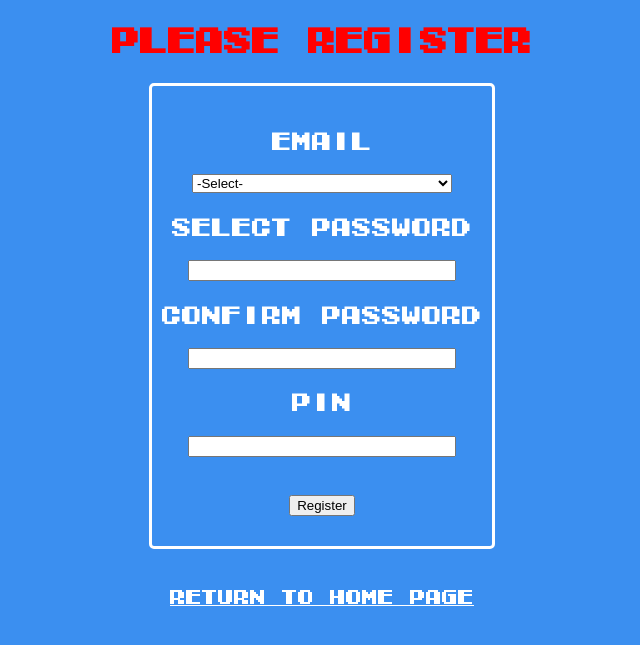
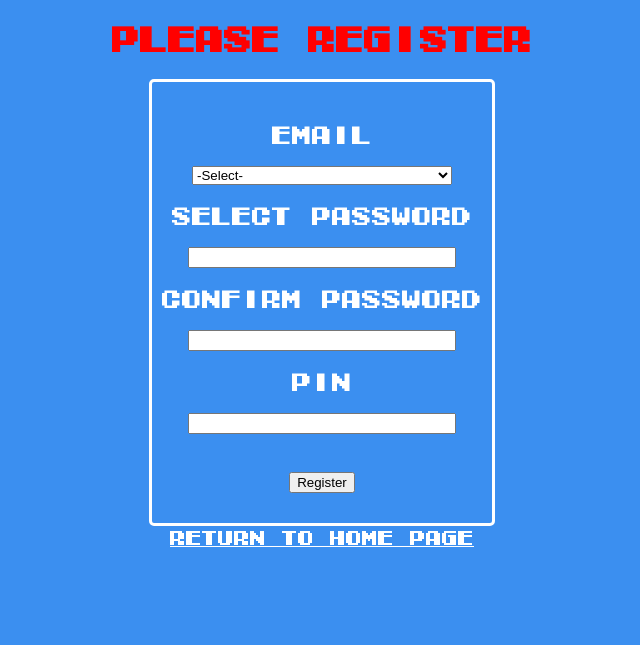
Before and after one commit to Ashwind34/contestAPI, a PHP site: page /src/register.php in a window 1280 px wide. Shown: the top 645 px of the page, without its empty margins (318-958 px from the left). Run offline with PHP 8.4, Linux system fonts and the light colour scheme; data that the repository does not hold is empty; a stand-in replaces the project's code that opens the database connection; some web fonts are replaced.

Commit message:
additional styling for password reset page

```diff
--- a/css/style.css
+++ b/css/style.css
@@ -107,7 +107,7 @@ body {
 }
 
 .regContainer {
-	grid-template-rows: 1fr 3fr 15%;
+	grid-template-rows: 15% auto 1fr 10%;
 }
 
 .menuContainer {
@@ -210,10 +210,20 @@ p,
 label,
 .pickselect,
 .pickSubmit {
+	font-family: "TecmoBody";
+	color: white;
+}
+
+.pickselect,
+.pickSubmit {
 	margin-top: 0.65rem;
 	margin-bottom: 0.65rem;
-	font-family: "TecmoBody";
-	color: white;
+}
+
+p,
+label {
+	margin-top: 0.5rem;
+	margin-bottom: 0.5rem;
 }
 
 .pickSubmit, p {
--- a/src/passreset.php
+++ b/src/passreset.php
@@ -107,6 +107,8 @@ if (!empty($_POST['passreset'])) {
                 <a href="pinresetfresh.php">Reset PIN</a>
                 <br>
                 <a href="../index.php">Return to Home Page</a>
+                <br>
+                <br>
             </div>
         </div>
     </body>
```
